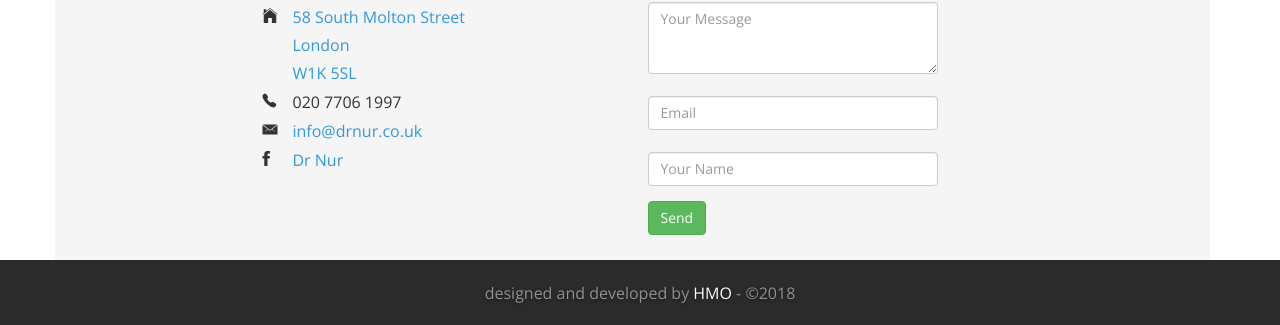
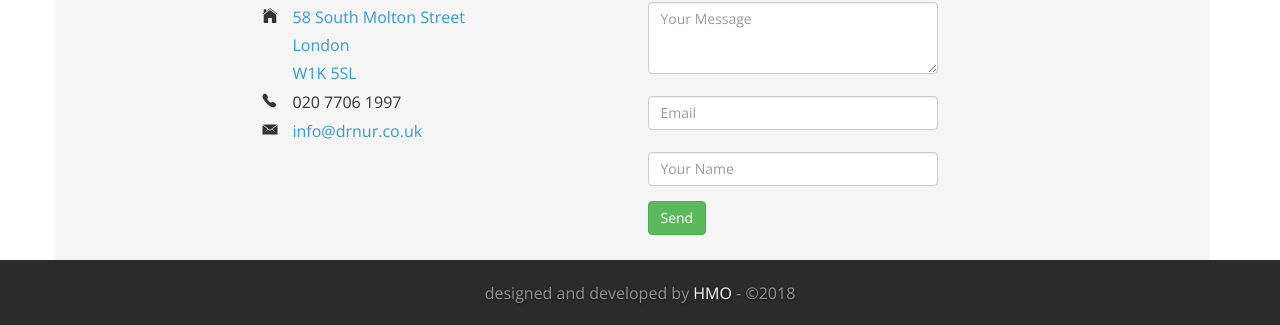
Before and after one commit to huseyinozyilmaz/drnurdan.com, a Jekyll site: the page built from index.html, in a window 1280 px wide and 900 px high, scrolled down 5803 px. Shown: the part 572-897 px from the top of the window. Built offline with Jekyll 4.4.1, drawn with Linux system fonts in a browser that asks for light colours; nearby versions of some CDN libraries.

Commit message:
Removed Facebook link

```diff
--- a/index.html
+++ b/index.html
@@ -172,7 +172,6 @@ layout: default
             <p><span class="contact-icon ion-ios-home"></span><a href="{{site.map}}"> {{site.address}}</a></p>
             <p><span class="contact-icon ion-ios-telephone"></span> {{site.tel}}</p>
             <p><span class="contact-icon ion-ios-email"></span> <a href="mailto:{{ site.email }}"> {{ site.email }}</a></p>
-            <p><span class="contact-icon ion-social-facebook"></span> <a href="{{ site.facebook }}"> Dr Nur</a></p>
         </div><!-- col -->
 
         <div class="col-lg-4">
```
